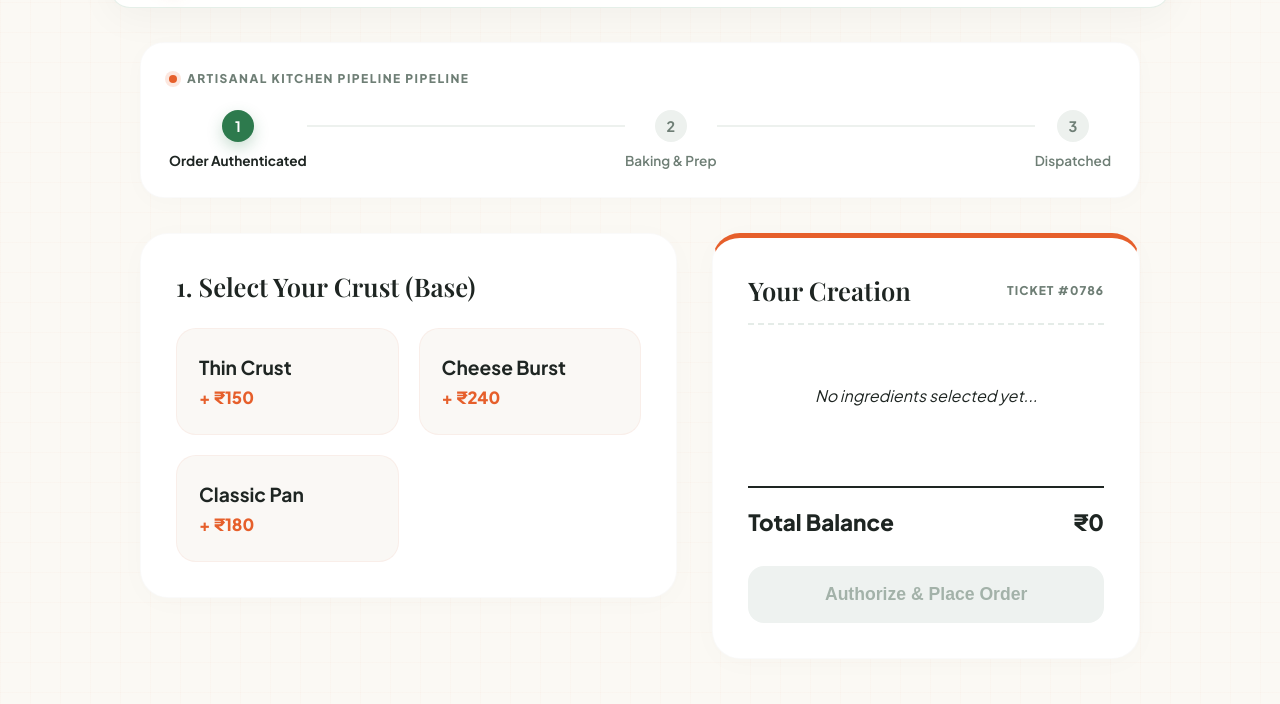
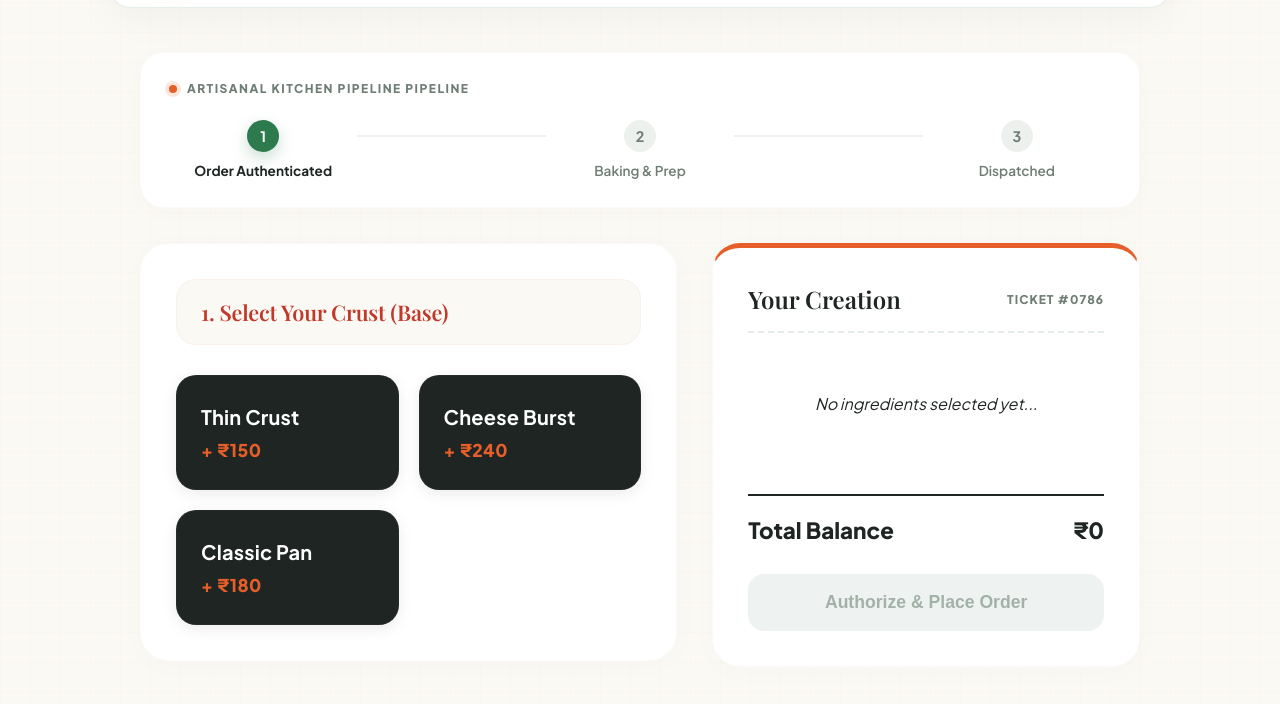
Before and after one commit to QuantumAmBa/OIBSIP, a website: page pizza-app/index.html in a window 1280 px wide. Shown: the part 88-792 px from the top of the page. Drawn offline with nearby package versions, Linux system fonts and the light colour scheme; a web font is replaced by a local one.

Commit message:
Update style.css

```diff
--- a/pizza-app/style.css
+++ b/pizza-app/style.css
@@ -2,23 +2,24 @@
 :root {
     --beige-canvas: #FBF9F4;      /* Luxurious rich warm clay-beige background */
     --surface-pure: #FFFFFF;      /* Pure white panel card background */
+    --card-dark-slate: #1E2522;   /* Deep olive-charcoal for highly legible option cards */
     --terracotta: #E65F2B;        /* Deep upscale vibrant sunset orange */
     --basil-green: #2D7A4D;       /* Crisp fresh organic Italian basil green */
     --tomato-crimson: #C0392B;    /* Classic deep wood-fired sauce red */
     --text-oil: #1E2522;          /* Rich olive-black premium typography */
+    --text-light: #FFFFFF;        /* Bright white text for the darkened cards */
     --text-olive-muted: #6E7E75;  /* Balanced secondary structural text */
 }
 
 body {
     background-color: var(--beige-canvas);
-    /* Soft premium dynamic square grid layout texture across the background */
     background-image: linear-gradient(rgba(230, 95, 43, 0.02) 1px, transparent 1px),
                       linear-gradient(90deg, rgba(230, 95, 43, 0.02) 1px, transparent 1px);
     background-size: 30px 30px;
     color: var(--text-oil);
     font-family: 'Plus Jakarta Sans', sans-serif;
     margin: 0;
-    padding-top: 130px; /* Cushion space below floating header */
+    padding-top: 140px;
     padding-bottom: 80px;
     -webkit-font-smoothing: antialiased;
 }
@@ -31,7 +32,7 @@ body {
     transform: translateX(-50%);
     width: calc(100% - 60px);
     max-width: 1060px;
-    background: rgba(255, 255, 255, 0.9);
+    background: rgba(255, 255, 255, 0.92);
     backdrop-filter: blur(20px);
     -webkit-backdrop-filter: blur(20px);
     border: 1px solid rgba(45, 122, 77, 0.12);
@@ -103,7 +104,7 @@ body {
     box-sizing: border-box;
 }
 
-/* Elegant Minimal tracking Dashboard board */
+/* Elegant Minimal Tracking Dashboard */
 .tracker-surface {
     background: var(--surface-pure);
     border-radius: 24px;
@@ -142,7 +143,7 @@ body {
     flex-direction: column;
     align-items: center;
     gap: 10px;
-    flex-size: 1;
+    flex: 1;
 }
 .step-circle {
     width: 32px;
@@ -178,7 +179,7 @@ body {
     font-weight: 700;
 }
 
-/* Layout Core Column Architecture */
+/* Core Two-Column Workspace Grid */
 .dual-column-workspace {
     display: flex;
     gap: 35px;
@@ -201,45 +202,55 @@ body {
     border-top: 5px solid var(--terracotta);
 }
 
-h2 {
+/* Rounded Header Panel Style Adjustment */
+h2#flow-title {
     font-family: 'Playfair Display', serif;
-    font-size: 1.6rem;
-    color: var(--text-oil);
+    font-size: 1.35rem;
+    background-color: var(--beige-canvas);
+    color: var(--tomato-crimson);
     margin-top: 0;
-    margin-bottom: 25px;
+    margin-bottom: 30px;
+    padding: 18px 24px;
+    border-radius: 20px;
+    border: 1px solid rgba(230, 95, 43, 0.05);
+    font-weight: 700;
+    letter-spacing: -0.2px;
 }
 
-/* Creative Dynamic Card Grid Matrix */
+/* Re-engineered High-Contrast Card Grid Matrix */
 .gourmet-product-grid {
     display: grid;
     grid-template-columns: repeat(auto-fit, minmax(200px, 1fr));
     gap: 20px;
 }
 .menu-card {
-    background: #FAF8F5;
-    border: 1px solid rgba(230, 95, 43, 0.06);
-    padding: 26px 22px;
+    background: var(--card-dark-slate); /* Beautiful premium dark slate background */
+    border: 1px solid rgba(255, 255, 255, 0.03);
+    padding: 28px 24px;
     border-radius: 20px;
     cursor: pointer;
     transition: all 0.25s cubic-bezier(0.4, 0, 0.2, 1);
+    box-shadow: 0 4px 15px rgba(0,0,0,0.08);
 }
 .menu-card:hover {
-    background: var(--surface-pure);
+    background: #252D29;
     border-color: var(--terracotta);
     transform: translateY(-5px);
-    box-shadow: 0 15px 30px rgba(230, 95, 43, 0.06);
+    box-shadow: 0 15px 30px rgba(230, 95, 43, 0.15);
 }
 .menu-card h4 {
-    margin: 0 0 8px 0;
-    font-size: 1.2rem;
+    margin: 0 0 10px 0;
+    font-size: 1.25rem;
     font-weight: 700;
-    color: var(--text-oil);
+    color: var(--text-light); /* Crisp white text */
+    letter-spacing: 0.2px;
 }
 .menu-card p {
     margin: 0;
-    color: var(--terracotta);
+    color: var(--terracotta); /* Vibrant orange pricing indicator */
     font-weight: 800;
-    font-size: 1.05rem;
+    font-size: 1.1rem;
+    letter-spacing: 0.5px;
 }
 
 /* Classical Italian Ticket Summary List */
@@ -251,7 +262,11 @@ h2 {
     padding-bottom: 16px;
     margin-bottom: 20px;
 }
-.ticket-header-rim h2 { margin: 0; }
+.ticket-header-rim h2 {
+    margin: 0;
+    font-family: 'Playfair Display', serif;
+    font-size: 1.5rem;
+}
 .ticket-id {
     font-size: 0.75rem;
     font-weight: 800;
@@ -292,7 +307,7 @@ h2 {
     padding-top: 20px;
 }
 
-/* Authorization Submission Core Button */
+/* Authorization Submission Button */
 .checkout-dispatch-trigger {
     background: var(--basil-green);
     color: white;
@@ -317,7 +332,7 @@ h2 {
     cursor: not-allowed;
 }
 
-/* Fluid Responsive Compression Layout */
+/* Fluid Responsive Layout Breakpoint */
 @media (max-width: 890px) {
     body { padding-top: 140px; }
     .floating-header { width: calc(100% - 30px); }
```
